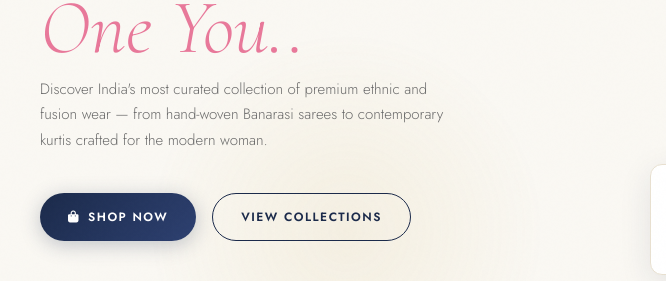
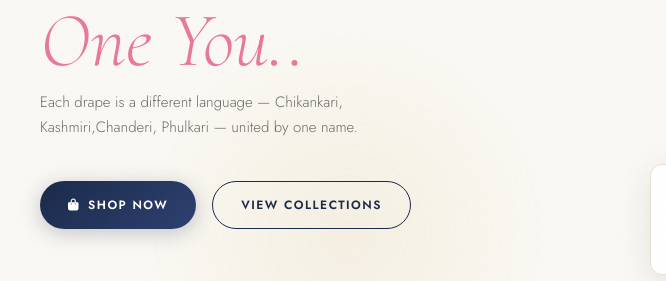
Before and after one commit to SChandu7/vividha, a plain HTML site: page index.html in a window 1280 px wide. Shown: the part 440-721 px from the top of the page, 0-666 px from the left. Drawn offline with nearby package versions, Linux system fonts and the light colour scheme; no server answers.

Commit message:
Update index.html

```diff
--- a/index.html
+++ b/index.html
@@ -106,7 +106,7 @@
         <div class="hero-tagline-hi">हर धागे में खूबसूरती</div>
        <h3 class="hero-title">Many Weaves</h3>
         <h3 class="hero-title"><em>One You..</em></h3>
-        <p class="hero-sub">Discover India's most curated collection of premium ethnic and fusion wear — from hand-woven Banarasi sarees to contemporary kurtis crafted for the modern woman.</p>
+        <p class="hero-sub">Each drape is a different language — Chikankari, Kashmiri,Chanderi, Phulkari — united by one name.</p>
         <div class="hero-actions">
           <button class="btn btn-primary" onclick="showPage('shop')"><i class="fa-solid fa-bag-shopping"></i> Shop Now</button>
           <button class="btn btn-outline" onclick="scrollToCategories()">View Collections</button>
```
